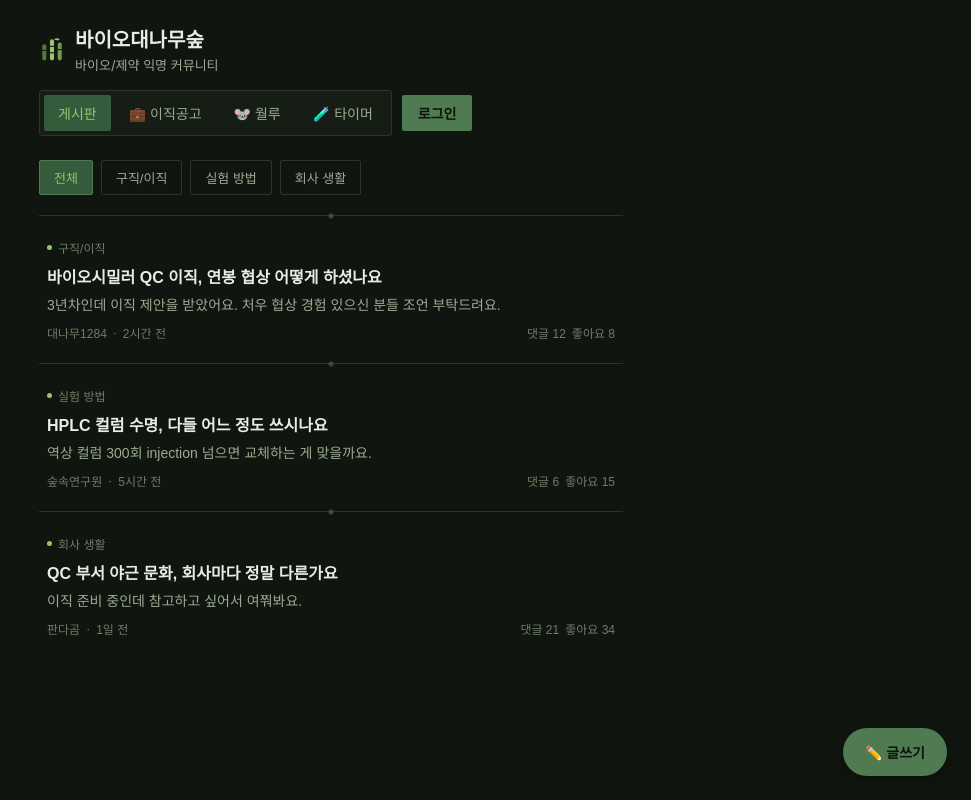
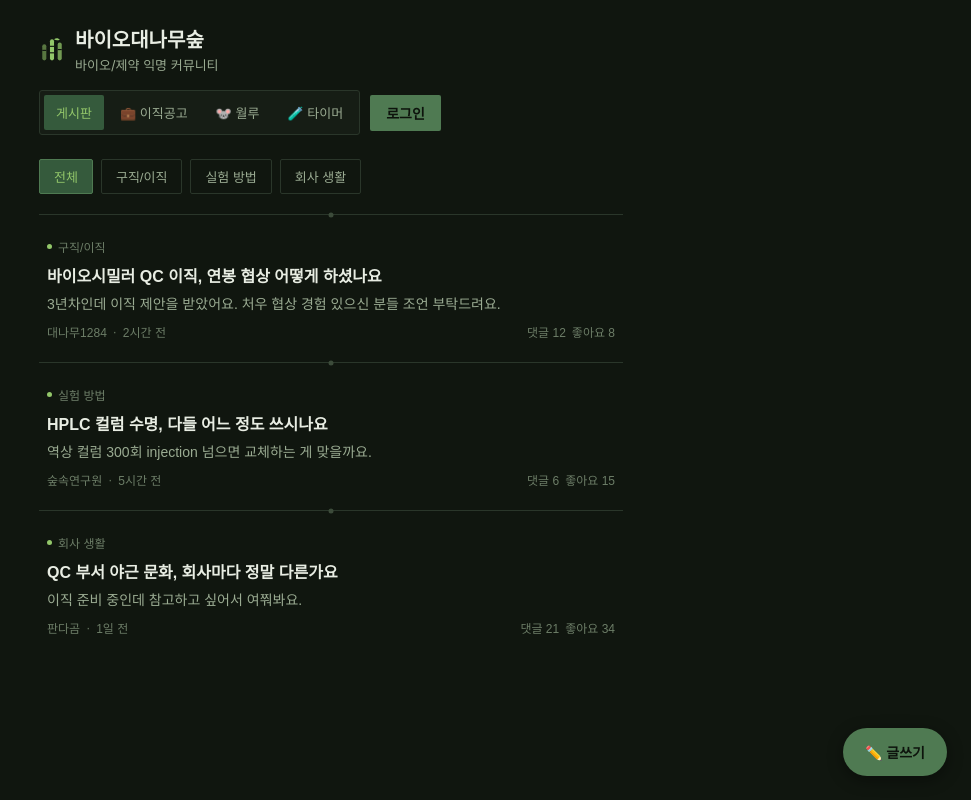
Before and after one commit to Diamorek/bamboo-forest-biotech, a React (Vite) app in the folder frontend/: page / in a window 1280 px wide. Shown: the whole page, without its empty margins (309-1280 px from the left). Built offline with nearby package versions, Linux system fonts and the light colour scheme; no server answers; a web font is replaced by a local one.

Commit message:
Update TopNav.css

```diff
--- a/frontend/src/components/TopNav.css
+++ b/frontend/src/components/TopNav.css
@@ -34,6 +34,7 @@
 
 .top-nav-tabs {
   display: flex;
+  flex-wrap: wrap;
   gap: 4px;
   background: var(--bg-panel);
   border: 1px solid var(--border);
@@ -86,11 +87,12 @@
   background: none;
   border: none;
   color: var(--text-dim);
-  font-size: 14px;
+  font-size: 13px;
   font-family: var(--font-body);
-  padding: 8px 14px;
+  padding: 8px 12px;
   border-radius: var(--radius-sm);
   cursor: pointer;
+  white-space: nowrap;
   transition: background 0.15s ease, color 0.15s ease;
 }
 
```
